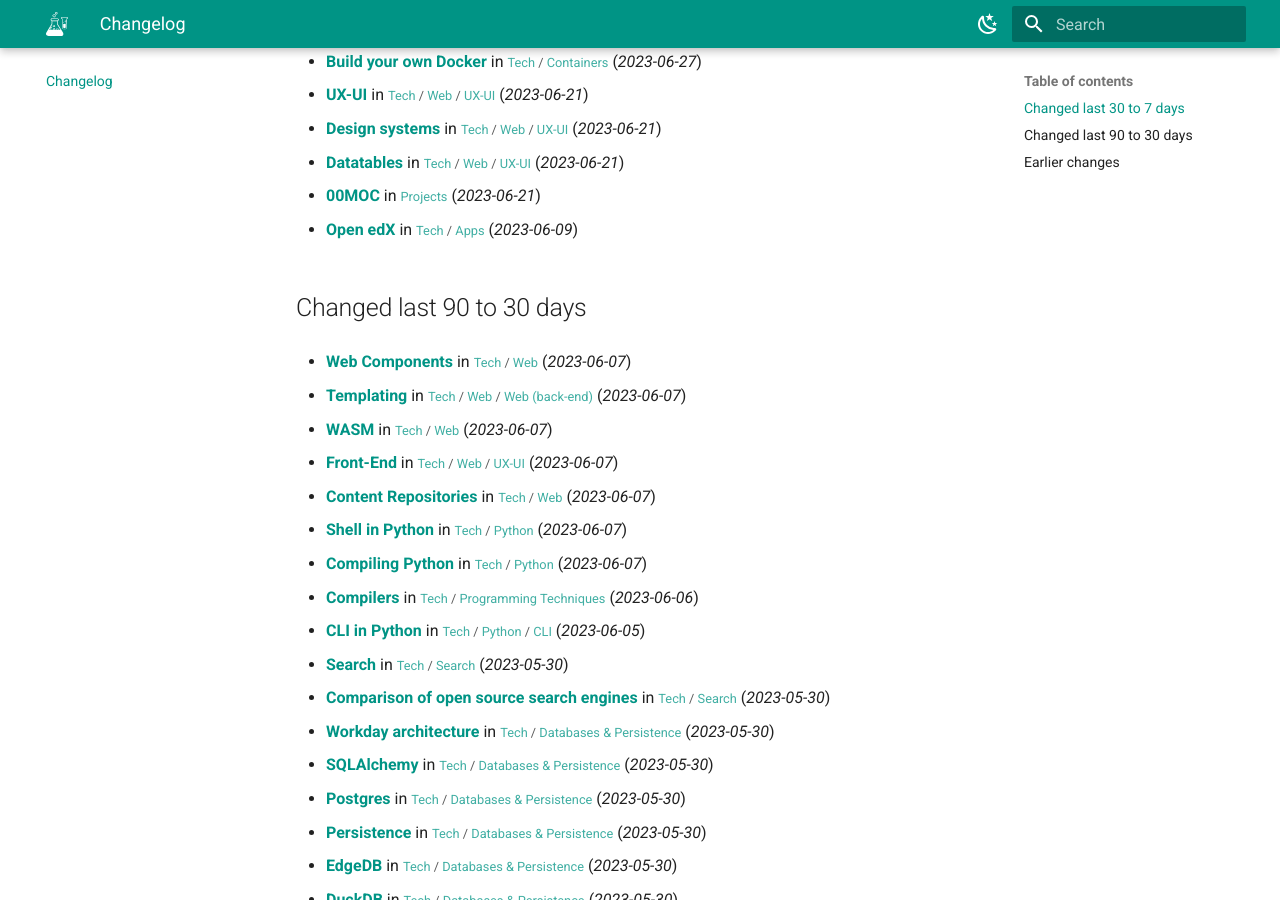
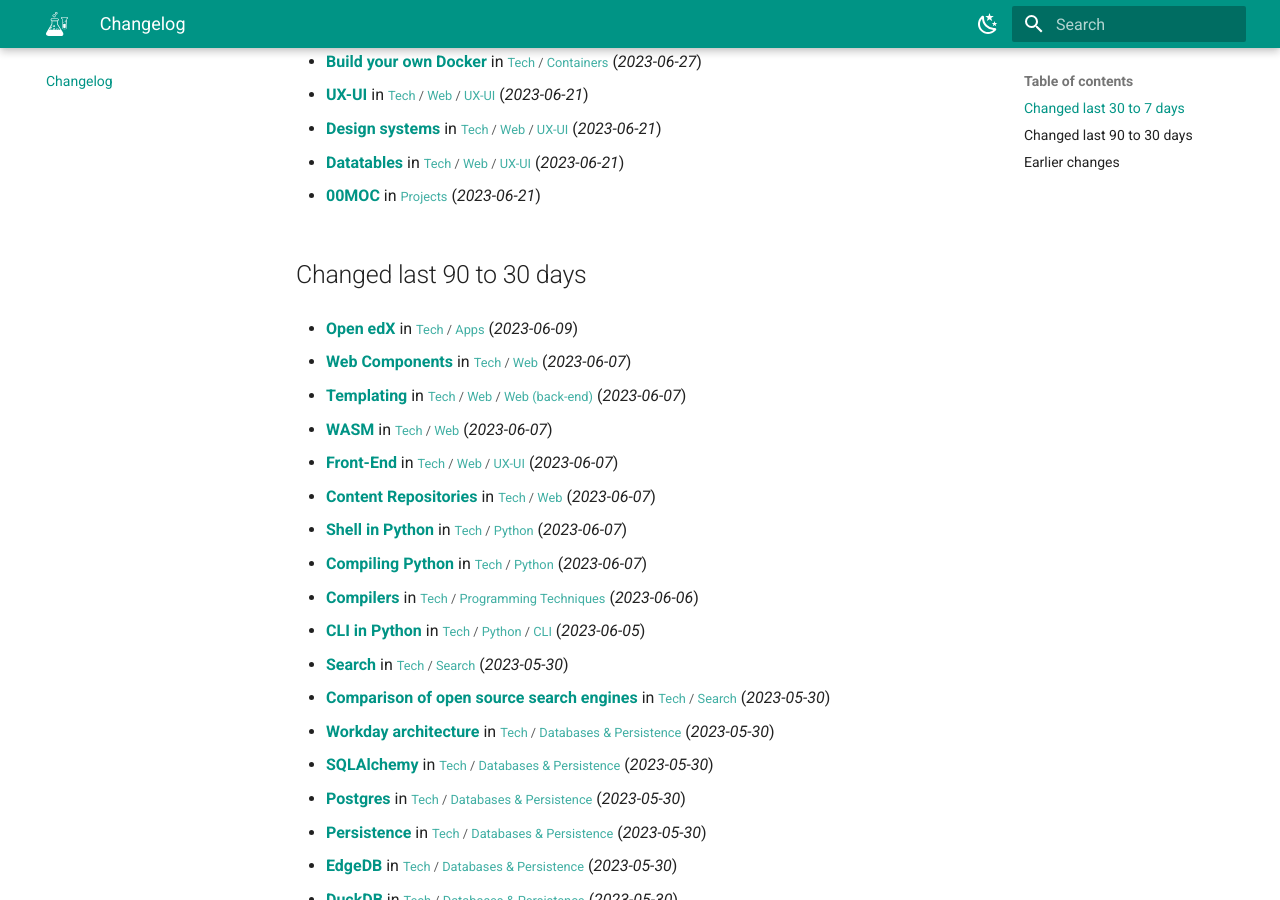
Before and after one commit to abilian/lab.abilian.com, an MkDocs documentation site: the page built from docs/changelog.md, in a window 1280 px wide and 900 px high, scrolled down 305 px. Built offline with MkDocs 1.6.1 and Material for MkDocs 9.7.7, drawn with Linux system fonts in a browser that asks for light colours; comment, search, counter and statistics services are not loaded.

Commit message:
Update content

```diff
--- a/docs/changelog.md
+++ b/docs/changelog.md
@@ -16,11 +16,11 @@
 
 - **[00MOC](/Projects/00MOC/)** in <small>[Projects](/Projects/00MOC/)</small> (*2023-06-21*)
 
-- **[Open edX](/Tech/Apps/Open edX/)** in <small>[Tech](/Tech/00 Technology/) / [Apps](/Tech/Apps/00 Apps/)</small> (*2023-06-09*)
-
 
 
 ## Changed last 90 to 30 days
+
+- **[Open edX](/Tech/Apps/Open edX/)** in <small>[Tech](/Tech/00 Technology/) / [Apps](/Tech/Apps/00 Apps/)</small> (*2023-06-09*)
 
 - **[Web Components](/Tech/Web/Web Components/)** in <small>[Tech](/Tech/00 Technology/) / [Web](/Tech/Web/Content Repositories/)</small> (*2023-06-07*)
 
```
